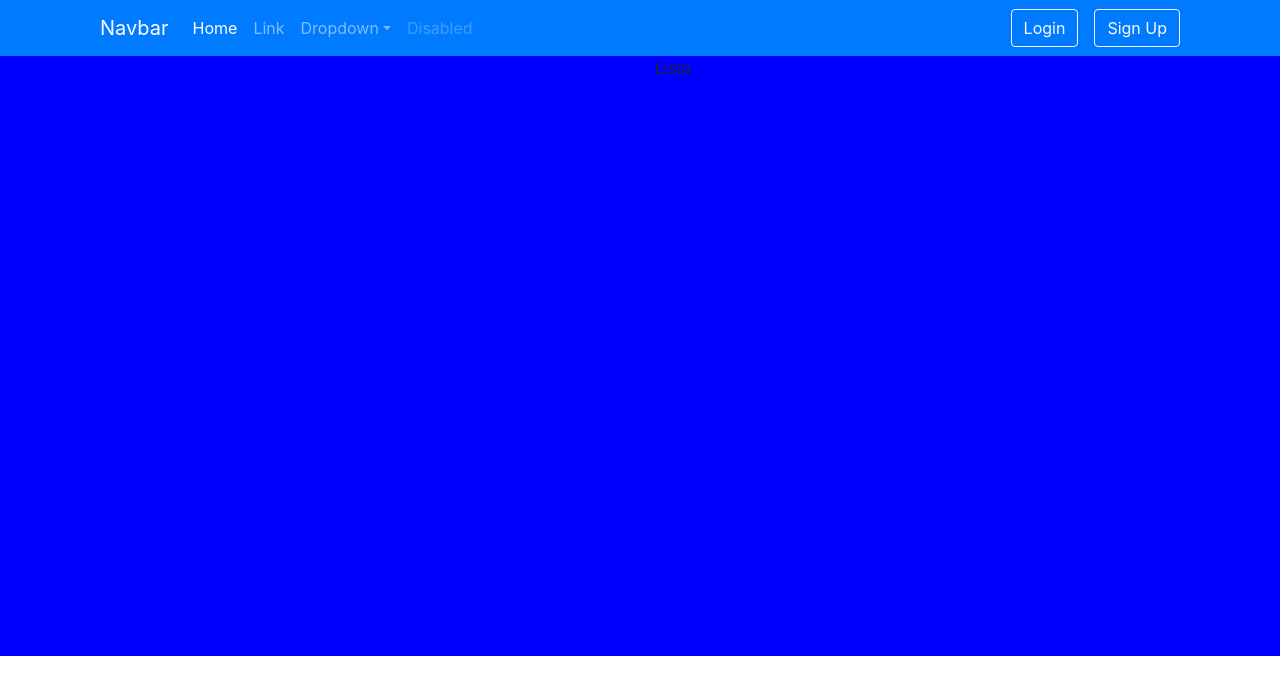
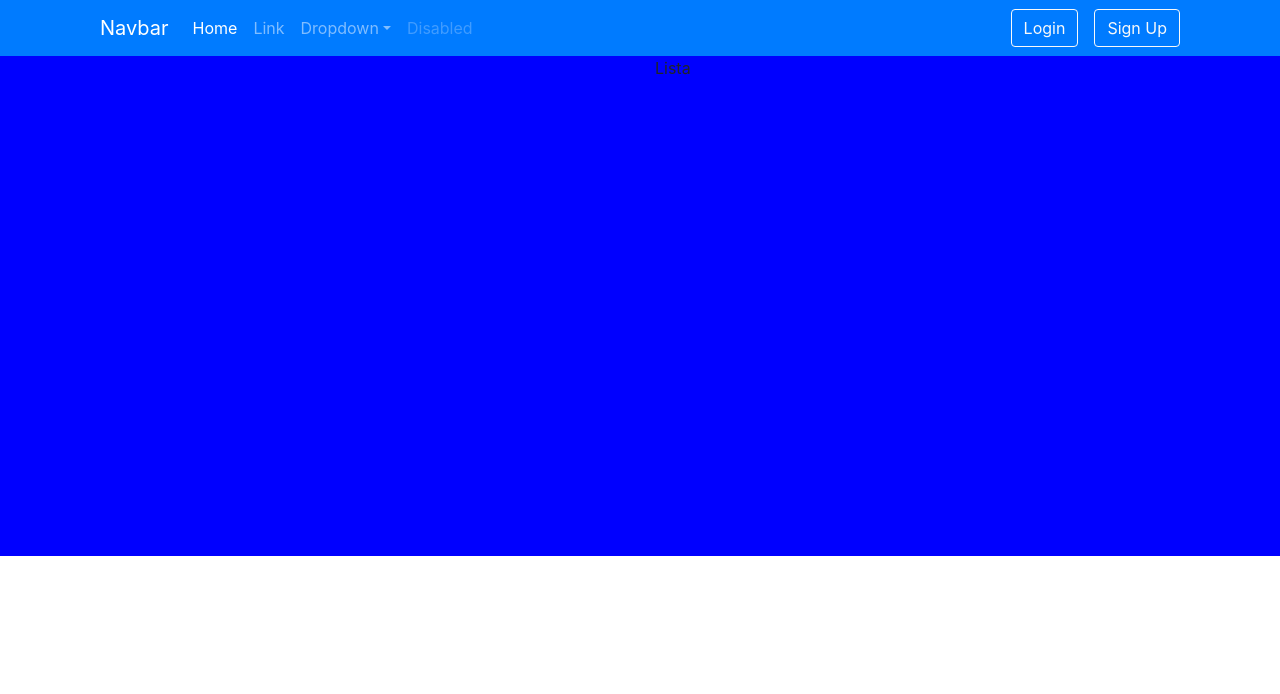
Before and after one commit to Azim-Emran/Group5Hackathon, a React (Create React App) app: page / in a window 1280 px wide. Shown: the top 694 px of the page. Built offline with nearby package versions, Linux system fonts and the light colour scheme.

Commit message:
changed height for homepage container

```diff
--- a/src/index.css
+++ b/src/index.css
@@ -112,8 +112,8 @@ apply to background or text color when needed */
 /* ========== HOMEPAGE CONTAINER STARTS ========= */
 
 .homepage-container{
-  height:600px;
-  max-height:600px;
+  height:500px;
+  max-height:500px;
 }
 
 .container-test{
```
